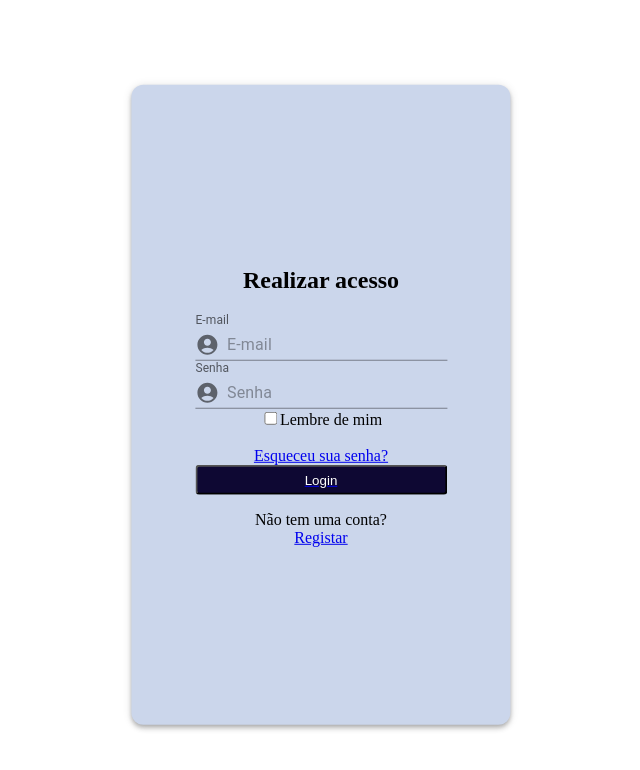
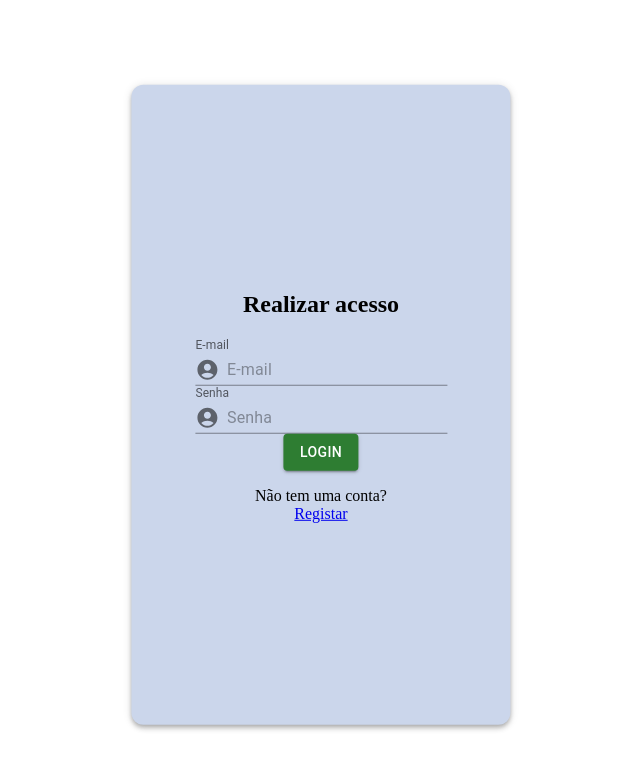
Before and after one commit to Leitz0/ReatGameShop, a React (Vite) app in the folder reactGame/: page /login in a window 1280 px wide. Shown: the top 770 px of the page, without its empty margins (319-959 px from the left). Built offline with nearby package versions, Linux system fonts and the light colour scheme.

Commit message:
login redireciona para prodtos apos dados corretos

```diff
--- a/reactGame/src/Pages/Login.jsx
+++ b/reactGame/src/Pages/Login.jsx
@@ -1,53 +1,71 @@
-import { useState } from "react";
-import Box from '@mui/material/Box';
-import Input from '@mui/material/Input';
-import InputLabel from '@mui/material/InputLabel';
-import InputAdornment from '@mui/material/InputAdornment';
-import FormControl from '@mui/material/FormControl';
-import AccountCircle from '@mui/icons-material/AccountCircle';
-import { Link } from 'react-router-dom';
-
-
-
-
-
+import { useState, useContext, useEffect } from "react";
+import { useHistory } from "react-router-dom";
+import Context from "../context/Context";
+import Box from "@mui/material/Box";
+import Input from "@mui/material/Input";
+import InputLabel from "@mui/material/InputLabel";
+import InputAdornment from "@mui/material/InputAdornment";
+import FormControl from "@mui/material/FormControl";
+import AccountCircle from "@mui/icons-material/AccountCircle";
+import Button from "@mui/material/Button";
+import api from "../api/api";
 
 const Login = () => {
-
   const [username, setUsername] = useState("");
   const [password, setPassword] = useState("");
 
+  const history = useHistory();
+  const { setUsuario } = useContext(Context);
+
+  useEffect(() => {
+    setUsuario(null);
+  }, [])
+
+  const handleLogin = async () => {
+    try {
+      const usuarios = await api.get("/users");
+      const usuario = usuarios.data.find(
+        (usuario) => usuario.email === username && usuario.senha === password
+      );
+      if (!usuario) {
+        console.error("Usuário ou senha inválidos");
+        return;
+      }
+      setUsuario(usuario);
+      console.log("Usuário logado:", usuario);
+      history.push("/produtos");
+    } catch (error) {
+      console.error("Erro ao efetuar login:", error);
+    }
+  };
 
   const handleSubmit = (event) => {
-
     event.preventDefault();
-
 
     console.log("Dados de Login:", { username, password });
   };
 
   return (
-    <Box sx={{
-      display: 'flex',
-      justifyContent: 'center',
-      alignItems: 'center',
-      height: '80vh',
-      backgroundColor: '#CBD6EB',
-      position: 'relative',
-      top: '50%',
-      left: '50%',
-      transform: 'translate(-50%, 12%)',
-      width: '30%',
+    <Box
+      sx={{
+        display: "flex",
+        justifyContent: "center",
+        alignItems: "center",
+        height: "80vh",
+        backgroundColor: "#CBD6EB",
+        position: "relative",
+        top: "50%",
+        left: "50%",
+        transform: "translate(-50%, 12%)",
+        width: "30%",
         borderRadius: 3,
         boxShadow: 4,
-     }}>
-
-
-
-    <form onSubmit={handleSubmit} style={{ textAlign: 'center' }}>
+      }}
+    >
+      <form onSubmit={handleSubmit} style={{ textAlign: "center" }}>
         <h2>Realizar acesso</h2>
 
-      <FormControl variant="standard" style={{ textAlign: 'center' }}>
+        <FormControl variant="standard" style={{ textAlign: "center" }}>
           <InputLabel htmlFor="input-with-icon-adornment">E-mail</InputLabel>
           <Input
             id="input-with-icon-adornment"
@@ -62,9 +80,10 @@ const Login = () => {
               </InputAdornment>
             }
           />
-      </FormControl><br></br>
+        </FormControl>
+        <br></br>
 
-      <FormControl variant="standard" style={{ textAlign: 'center' }}>
+        <FormControl variant="standard" style={{ textAlign: "center" }}>
           <InputLabel htmlFor="input-with-icon-adornment">Senha</InputLabel>
           <Input
             id="input-with-icon-adornment"
@@ -79,40 +98,22 @@ const Login = () => {
               </InputAdornment>
             }
           />
-      </FormControl><br></br>
+        </FormControl>
+        <br></br>
 
-      <div className="recall-forget" style={{ textAlign: 'center' }}>
-        <label>
-          <input type="checkbox" />
-          Lembre de mim
-        </label><br></br><br></br>
-        <a href="#">Esqueceu sua senha?</a>
-      </div>
+          <Button onClick={handleLogin} variant="contained" color="success">
+            Login
+          </Button>
 
-      <Link to="/produtos">
-    <button variant="contained" color="success" style={{ display: 'flex',
-        justifyContent: 'center',
-        alignItems: 'center',
-        width: '100%',
-        height: '30px',
-        backgroundColor: 'hsl(248.54deg 73.3% 11.44%)',
-        color: 'white',
-        padding: '10px 10px',
-        borderRadius: 4,
-        textAlign: 'center' }}>
-      Login
-    </button>
-</Link>
-
-    <div className="signup-link" style={{ textAlign: 'center' }}>
+        <div className="signup-link" style={{ textAlign: "center" }}>
           <p>
-    Não tem uma conta? <br></br><a href="/cadastro">Registar</a>
+            Não tem uma conta? <br></br>
+            <a href="/cadastro">Registar</a>
           </p>
         </div>
       </form>
     </Box>
-
   );
-}
+};
 
 export default Login;
--- a/reactGame/src/components/Navbar.jsx
+++ b/reactGame/src/components/Navbar.jsx
@@ -67,6 +67,7 @@ export default function Navbar() {
             </Tooltip>
             <Tooltip title="Fazer login">
               <AccountCircleIcon
+                onClick={() => history.push("/login")}
                 sx={{
                   cursor: "pointer",
                   ml: 2,
```
Also changed, not shown: 1 other file (tests, documents, lock files or other folders). Lines whose indentation alone changed are shown as unchanged.
